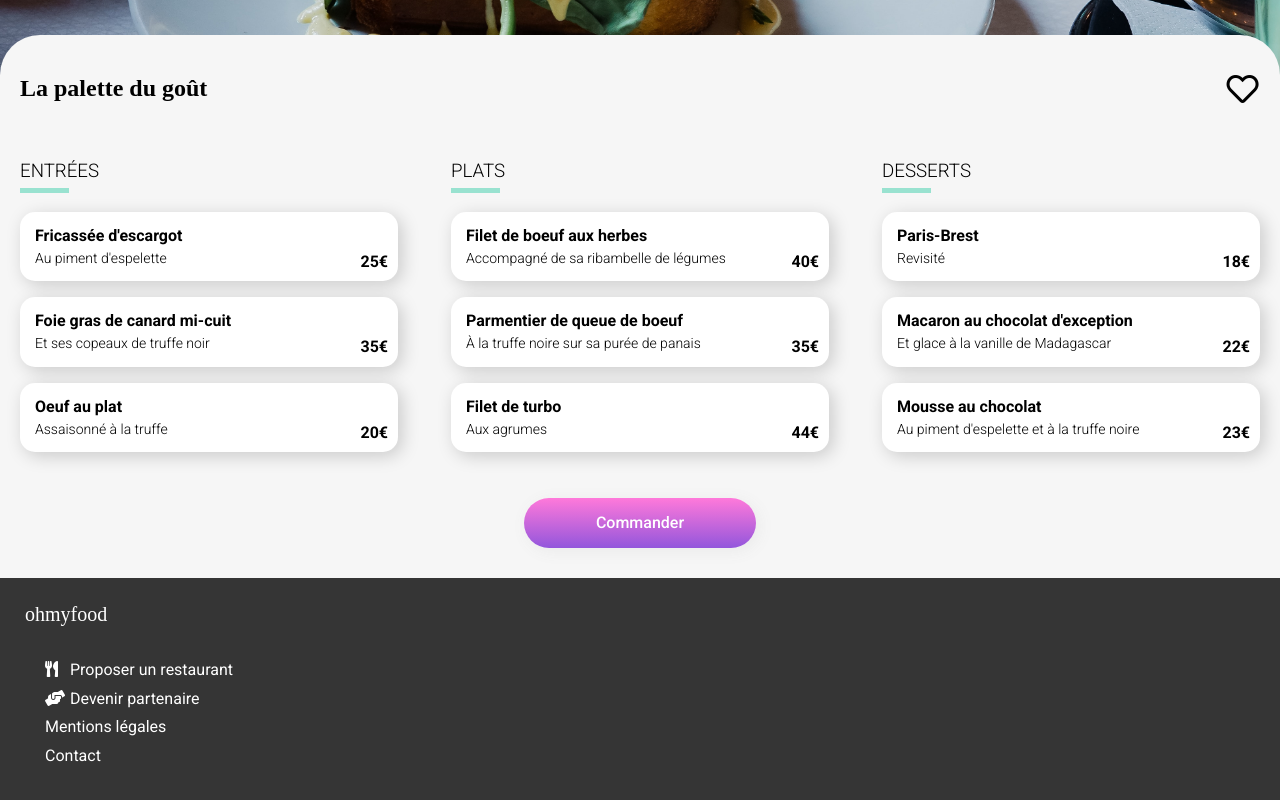
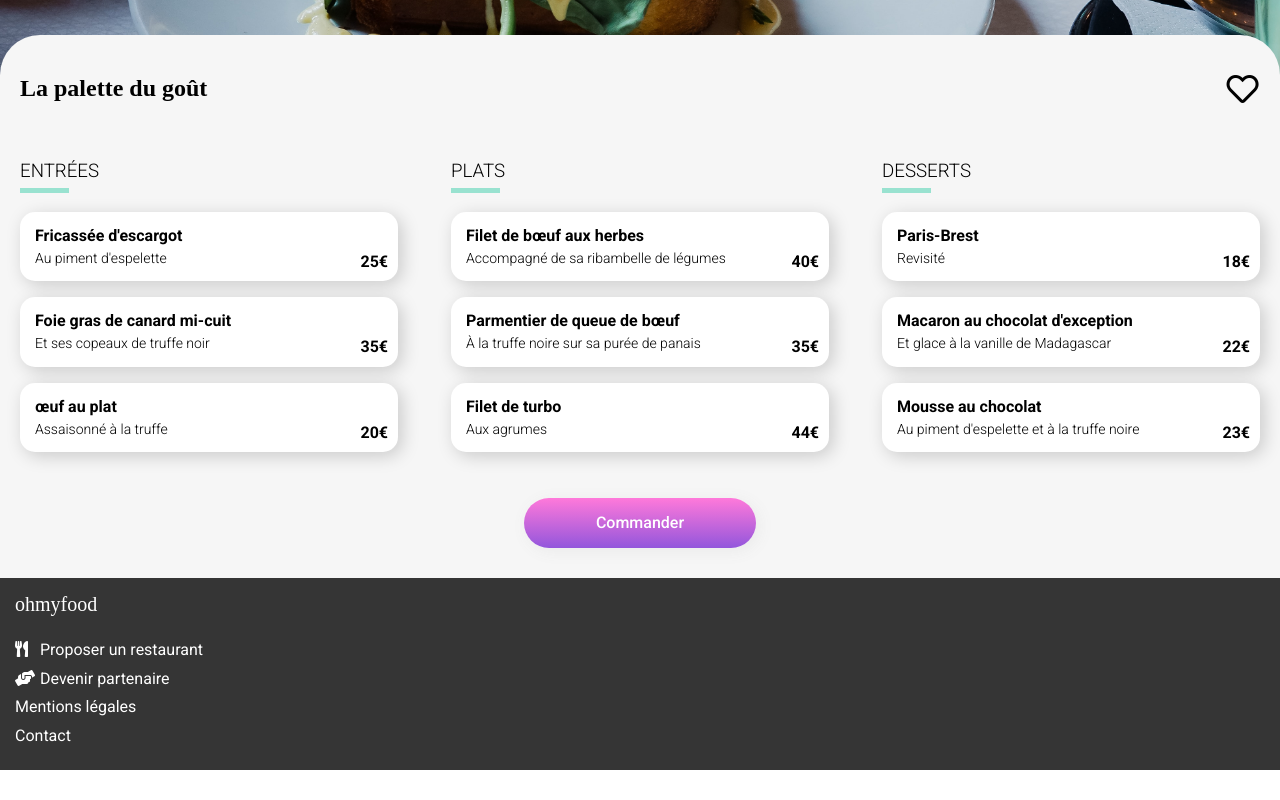
Before and after one commit to lalloretpilou/Ohmyfood-, a plain HTML site: page La_palette_du_gout.html in a window 1280 px wide. Shown: the part 426-1226 px from the top of the page. After the commit the page ends 1196 px from the top, so only its background shows below. Drawn offline with Linux system fonts and the light colour scheme; a web font is replaced by a local one.

Commit message:
Project improvement -> Improved footer -> Improved loader -> Improvement of the overall content of the site -> Preparation of the site release

```diff
--- a/La_palette_du_gout.html
+++ b/La_palette_du_gout.html
@@ -63,7 +63,7 @@
 
         <div class="menuBox">
           <div class="menuBoxItem__header">
-            <p class="menuBoxItem__title">Oeuf au plat</p>
+            <p class="menuBoxItem__title">œuf au plat</p>
             <p class="menuBoxItem__description">Assaisonné à la truffe</p>
           </div>
           <div class="menuBoxItem__price">20€</div>
@@ -78,7 +78,7 @@
 
         <div class="menuBox">
           <div class="menuBoxItem__header">
-            <p class="menuBoxItem__title">Filet de boeuf aux herbes</p>
+            <p class="menuBoxItem__title">Filet de bœuf aux herbes</p>
             <p class="menuBoxItem__description">Accompagné de sa ribambelle de légumes</p>
           </div>
           <div class="menuBoxItem__price">40€</div>
@@ -89,7 +89,7 @@
 
         <div class="menuBox">
           <div class="menuBoxItem__header">
-            <p class="menuBoxItem__title">Parmentier de queue de boeuf</p>
+            <p class="menuBoxItem__title">Parmentier de queue de bœuf</p>
             <p class="menuBoxItem__description">À la truffe noire sur sa purée de panais</p>
           </div>
           <div class="menuBoxItem__price">35€</div>
--- a/scss/Layout/_footer.scss
+++ b/scss/Layout/_footer.scss
@@ -4,7 +4,7 @@
     .footerDiv {
         display: flex;
         flex-direction: column;
-        padding: 25px;
+        padding: 15px;
     }
 
     &__logo {
@@ -21,16 +21,13 @@
     }
 
     &__items {
-        padding: 0;
-        margin: 0;
+        padding: 0px;
+        margin: 0px;
         list-style: none;
     }
 
     &__link {
-        margin: 10px;
-    }
-
-    &__link {
+        padding-bottom: 10px;
         color: white;
         text-decoration: none;
     }
--- a/scss/Pages/_homePage.scss
+++ b/scss/Pages/_homePage.scss
@@ -157,7 +157,7 @@
   display: flex;
   align-items: center;
   justify-content: center;
-  animation: load 5s;
+  animation: load 3s;
   animation-fill-mode: both;
   flex-direction: column;
 }
@@ -177,11 +177,13 @@
   display: flex;
   justify-content: space-evenly;
   z-index: 10;
+  margin-bottom: 30px;
 
   &__bar {
     height: 100%;
     width: $size;
-    animation: bars $anim-dur backwards 5;
+
+    animation: bars $anim-dur backwards 3;
     animation-direction: alternate;
 
     @for $i from 1 through 3 {
--- a/scss/Utils/_variables.scss
+++ b/scss/Utils/_variables.scss
@@ -12,9 +12,9 @@ $loaderBars: #f5edff;
 $loaderBars2: #FF79DA;
 $loaderBars3: #9356DC;
 
-$size: 3vh;
+$size: 20px;
 $anim-dur: 1000ms;
-$anim-delay: $anim-dur / 5;
+$anim-delay: $anim-dur / 4;
 
 @mixin gradient-color {
     background-image: linear-gradient(360deg, $purple, $rose);
```
Also changed, not shown: La_note_enchantee.html (+1 -1 lines), Le_delice_des_sens.html (+2 -2 lines), css/style.css, 1 other file.
